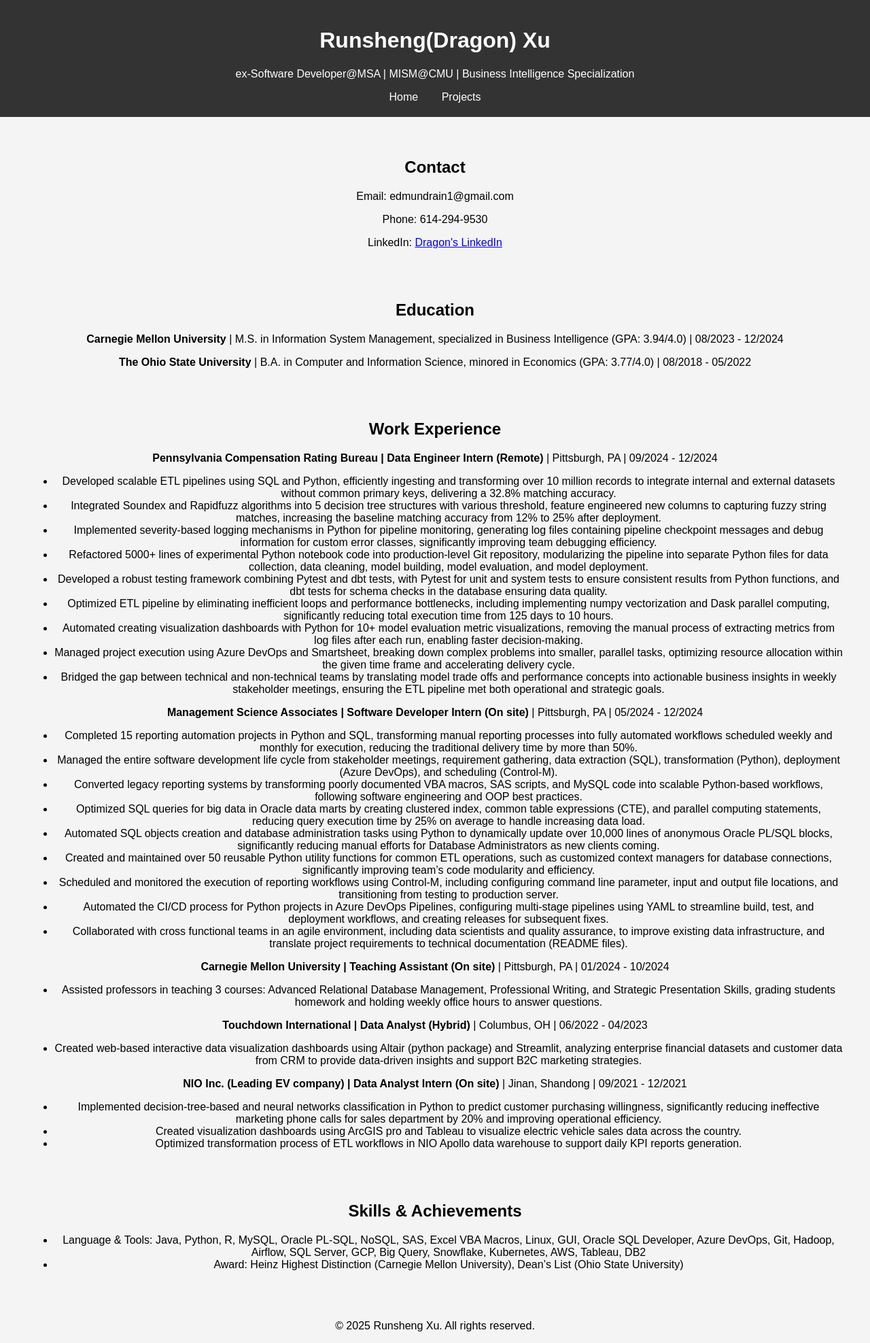
After one commit to CristoDragon/Dragon-Webiste, a Flask app: page /cv in a window 1280 px wide. The commit adds this page. Shown: the whole page at 68% size. Run offline with Flask 3, Linux system fonts and the light colour scheme.

Commit message:
Created a page for CV but still under development

```diff
--- a/app.py
+++ b/app.py
@@ -14,9 +14,9 @@ def home():
 def projects():
     return render_template('projects.html')
 
-@app.route('/contact')
-def contact():
-    return render_template('contact.html')
+@app.route('/cv')
+def cv():
+    return render_template('cv.html')
 
 if __name__ == '__main__':
     app.run(debug=True)
--- a/templates/base.html
+++ b/templates/base.html
@@ -8,14 +8,16 @@
 </head>
 <body>
     <header>
-        <h1>Runsheng Xu</h1>
+        <h1>Runsheng(Dragon) Xu</h1>
         <p>ex-Software Developer@MSA | MISM@CMU | Business Intelligence Specialization</p>
         <!-- An HTML element that represents a navigation section -->
         <nav>
             <!-- Use dynamic URL generation based on function names in app.py -->
             <a href="{{ url_for('home') }}">Home</a>
+            <!--
+            <a href="{{ url_for('cv') }}">CV</a>
+            -->
             <a href="{{ url_for('projects') }}">Projects</a>
-            <a href="{{ url_for('contact') }}">Contact</a>
         </nav>
     </header>
 
--- /dev/null
+++ b/templates/cv.html
@@ -0,0 +1,79 @@
+{% extends "base.html" %}
+
+{% block title %}CV - My Portfolio{% endblock %}
+
+{% block content %}
+<section>
+    <main>
+        <section id="contact">
+            <h2>Contact</h2>
+            <p>Email: edmundrain1@gmail.com</p>
+            <p>Phone: 614-294-9530</p>
+            <p>LinkedIn: <a href="https://www.linkedin.com/in/dragonxu" target="_blank">Dragon's LinkedIn</a></p>
+        </section>
+        <section id="education">
+            <h2>Education</h2>
+            <p><strong>Carnegie Mellon University</strong> | M.S. in Information System Management, specialized in Business Intelligence (GPA: 3.94/4.0) | 08/2023 - 12/2024</p>
+            <p><strong>The Ohio State University</strong> | B.A. in Computer and Information Science, minored in Economics (GPA: 3.77/4.0) | 08/2018 - 05/2022</p>
+        </section>
+        <section id="work experience">
+            <h2>Work Experience</h2>
+            <article>
+                <p><strong>Pennsylvania Compensation Rating Bureau | Data Engineer Intern (Remote)</strong> | Pittsburgh, PA | 09/2024 - 12/2024</p>
+                <ul>
+                    <li>Developed scalable ETL pipelines using SQL and Python, efficiently ingesting and transforming over 10 million records to integrate internal and external datasets without common primary keys, delivering a 32.8% matching accuracy.</li>
+                    <li>Integrated Soundex and Rapidfuzz algorithms into 5 decision tree structures with various threshold, feature engineered new columns to capturing fuzzy string matches, increasing the baseline matching accuracy from 12% to 25% after deployment.</li>
+                    <li>Implemented severity-based logging mechanisms in Python for pipeline monitoring, generating log files containing pipeline checkpoint messages and debug information for custom error classes, significantly improving team debugging efficiency.</li>
+                    <li>Refactored 5000+ lines of experimental Python notebook code into production-level Git repository, modularizing the pipeline into separate Python files for data collection, data cleaning, model building, model evaluation, and model deployment.</li>
+                    <li>Developed a robust testing framework combining Pytest and dbt tests, with Pytest for unit and system tests to ensure consistent results from Python functions, and dbt tests for schema checks in the database ensuring data quality.</li>
+                    <li>Optimized ETL pipeline by eliminating inefficient loops and performance bottlenecks, including implementing numpy vectorization and Dask parallel computing, significantly reducing total execution time from 125 days to 10 hours.</li>
+                    <li>Automated creating visualization dashboards with Python for 10+ model evaluation metric visualizations, removing the manual process of extracting metrics from log files after each run, enabling faster decision-making.</li>
+                    <li>Managed project execution using Azure DevOps and Smartsheet, breaking down complex problems into smaller, parallel tasks, optimizing resource allocation within the given time frame and accelerating delivery cycle.</li>
+                    <li>Bridged the gap between technical and non-technical teams by translating model trade offs and performance concepts into actionable business insights in weekly stakeholder meetings, ensuring the ETL pipeline met both operational and strategic goals.</li>
+                </ul>
+            </article>
+            <article>
+                <p><strong>Management Science Associates | Software Developer Intern (On site)</strong> | Pittsburgh, PA | 05/2024 - 12/2024</p>
+                <ul>
+                    <li>Completed 15 reporting automation projects in Python and SQL, transforming manual reporting processes into fully automated workflows scheduled weekly and monthly for execution, reducing the traditional delivery time by more than 50%.</li>
+                    <li>Managed the entire software development life cycle from stakeholder meetings, requirement gathering, data extraction (SQL), transformation (Python), deployment (Azure DevOps), and scheduling (Control-M).</li>
+                    <li>Converted legacy reporting systems by transforming poorly documented VBA macros, SAS scripts, and MySQL code into scalable Python-based workflows, following software engineering and OOP best practices.</li>
+                    <li>Optimized SQL queries for big data in Oracle data marts by creating clustered index, common table expressions (CTE), and parallel computing statements, reducing query execution time by 25% on average to handle increasing data load.</li>
+                    <li>Automated SQL objects creation and database administration tasks using Python to dynamically update over 10,000 lines of anonymous Oracle PL/SQL blocks, significantly reducing manual efforts for Database Administrators as new clients coming.</li>
+                    <li>Created and maintained over 50 reusable Python utility functions for common ETL operations, such as customized context managers for database connections, significantly improving team’s code modularity and efficiency.</li>
+                    <li>Scheduled and monitored the execution of reporting workflows using Control-M, including configuring command line parameter, input and output file locations, and transitioning from testing to production server.</li>
+                    <li>Automated the CI/CD process for Python projects in Azure DevOps Pipelines, configuring multi-stage pipelines using YAML to streamline build, test, and deployment workflows, and creating releases for subsequent fixes.</li>
+                    <li>Collaborated with cross functional teams in an agile environment, including data scientists and quality assurance, to improve existing data infrastructure, and translate project requirements to technical documentation (README files).</li>
+                </ul>
+            </article>
+            <article>
+                <p><strong>Carnegie Mellon University | Teaching Assistant (On site)</strong> | Pittsburgh, PA | 01/2024 - 10/2024</p>
+                <ul>
+                    <li>Assisted professors in teaching 3 courses: Advanced Relational Database Management, Professional Writing, and Strategic Presentation Skills, grading students homework and holding weekly office hours to answer questions.</li>
+                </ul>
+            </article>
+            <article>
+                <p><strong>Touchdown International | Data Analyst (Hybrid)</strong> | Columbus, OH | 06/2022 - 04/2023</p>
+                <ul>
+                    <li>Created web-based interactive data visualization dashboards using Altair (python package) and Streamlit, analyzing enterprise financial datasets and customer data from CRM to provide data-driven insights and support B2C marketing strategies.</li>
+                </ul>
+            </article>
+            <article>
+                <p><strong>NIO Inc. (Leading EV company) | Data Analyst Intern (On site)</strong> | Jinan, Shandong | 09/2021 - 12/2021</p>
+                <ul>
+                    <li>Implemented decision-tree-based and neural networks classification in Python to predict customer purchasing willingness, significantly reducing ineffective marketing phone calls for sales department by 20% and improving operational efficiency.</li>
+                    <li>Created visualization dashboards using ArcGIS pro and Tableau to visualize electric vehicle sales data across the country.</li>
+                    <li>Optimized transformation process of ETL workflows in NIO Apollo data warehouse to support daily KPI reports generation.</li>
+                </ul>
+            </article>
+        </section>
+        <section id="skills">
+            <h2>Skills & Achievements</h2>
+            <ul>
+                <li>Language & Tools: Java, Python, R, MySQL, Oracle PL-SQL, NoSQL, SAS, Excel VBA Macros, Linux, GUI, Oracle SQL Developer, Azure DevOps, Git, Hadoop, Airflow, SQL Server, GCP, Big Query, Snowflake, Kubernetes, AWS, Tableau, DB2</li>
+                <li>Award: Heinz Highest Distinction (Carnegie Mellon University), Dean’s List (Ohio State University)</li>
+            </ul>
+        </section>
+    </main>
+</section>
+{% endblock %}
```
Also changed, not shown: templates/contact.html (deleted, +0 -11 lines), templates/index.html (+7 -3 lines), README.md, images/profile.jpg (added).
